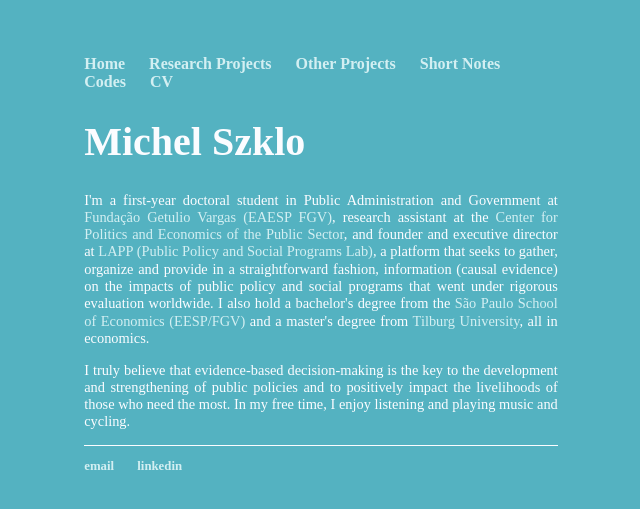
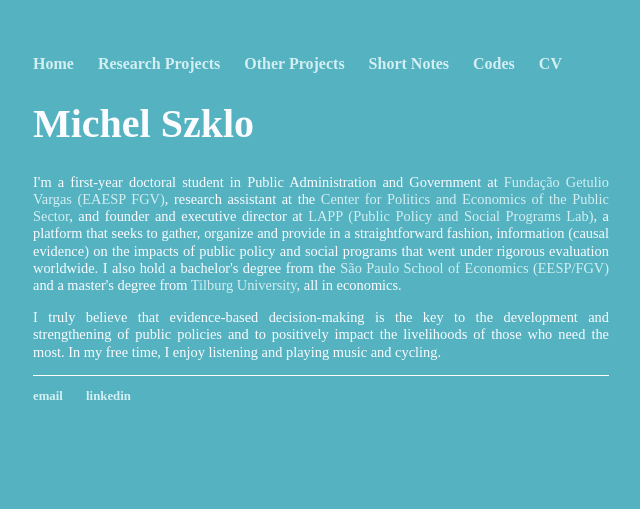
Before and after one commit to michelszklo/michelszklo.github.io, a Jekyll site: the page built from index.html, in a window 1280 px wide. Shown: the top 509 px of the page, without its empty margins (319-959 px from the left). Built offline with Jekyll 4.4.1, drawn with Linux system fonts in a browser that asks for light colours.

Commit message:
Update main.css

```diff
--- a/css/main.css
+++ b/css/main.css
@@ -1,6 +1,6 @@
 body {
     margin: 55px auto;
-    width: 37%;
+    width: 45%;
     background-color: #54b2c1;
 }
 nav ul, footer ul {
```
